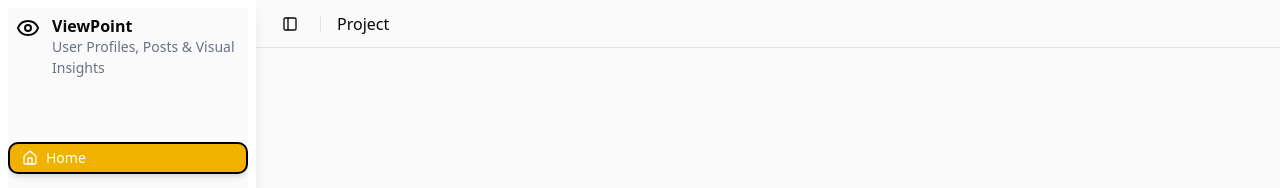
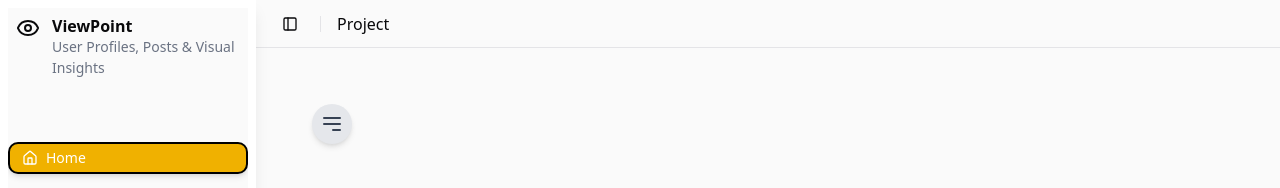
Before and after one commit to leonard-james/web_f_project, a Next.js app: page / in a window 1280 px wide. Shown: the top 188 px of the page. Built offline with nearby package versions, Linux system fonts and the light colour scheme.

Commit message:
Fix toggle button

```diff
--- a/app/page.js
+++ b/app/page.js
@@ -8,6 +8,10 @@ import { useState } from "react";
 export default function Page() {
   const pathname = usePathname();
   const [isSidebarVisible, setIsSidebarVisible] = useState(true); // Sidebar visibility state
+
+  const toggleSidebar = () => {
+    setIsSidebarVisible((prev) => !prev); // Toggle the sidebar visibility
+  };
 
   const renderContent = () => {
     switch (pathname) {
@@ -42,6 +46,28 @@ export default function Page() {
 
   return (
     <div className="relative min-h-screen">
+      {/* Sidebar toggle icon */}
+      <button
+        className="absolute top-4 left-4 z-50 p-2 bg-gray-200 rounded-full shadow-md hover:bg-gray-300 transition-all"
+        onClick={toggleSidebar}
+        aria-label="Toggle Sidebar"
+      >
+        <svg
+          xmlns="http://www.w3.org/2000/svg"
+          className="h-6 w-6 text-gray-700"
+          fill="none"
+          viewBox="0 0 24 24"
+          stroke="currentColor"
+        >
+          <path
+            strokeLinecap="round"
+            strokeLinejoin="round"
+            strokeWidth={2}
+            d="M4 6h16M4 12h16m-7 6h7"
+          />
+        </svg>
+      </button>
+
       {/* Sidebar rendered as fixed on the left */}
       {isSidebarVisible && (
         <div className="fixed top-0 left-0 h-full w-64 transition-all duration-300">
```
